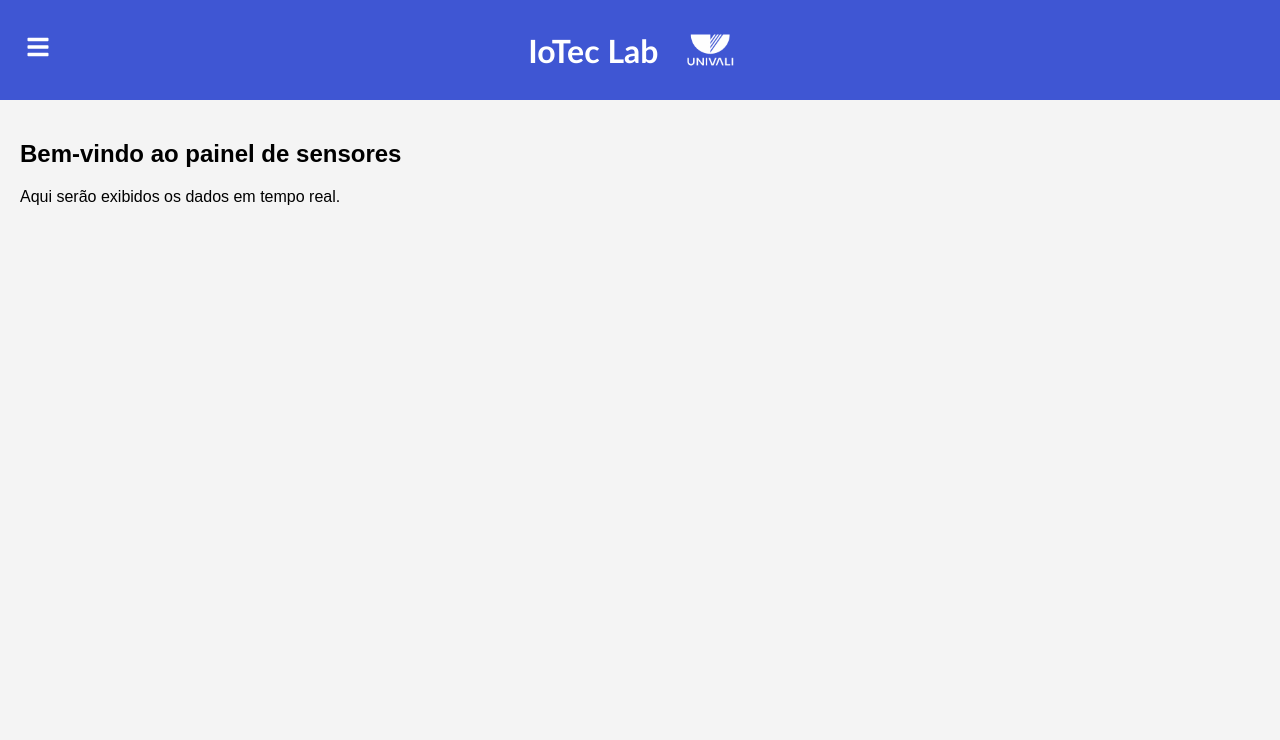
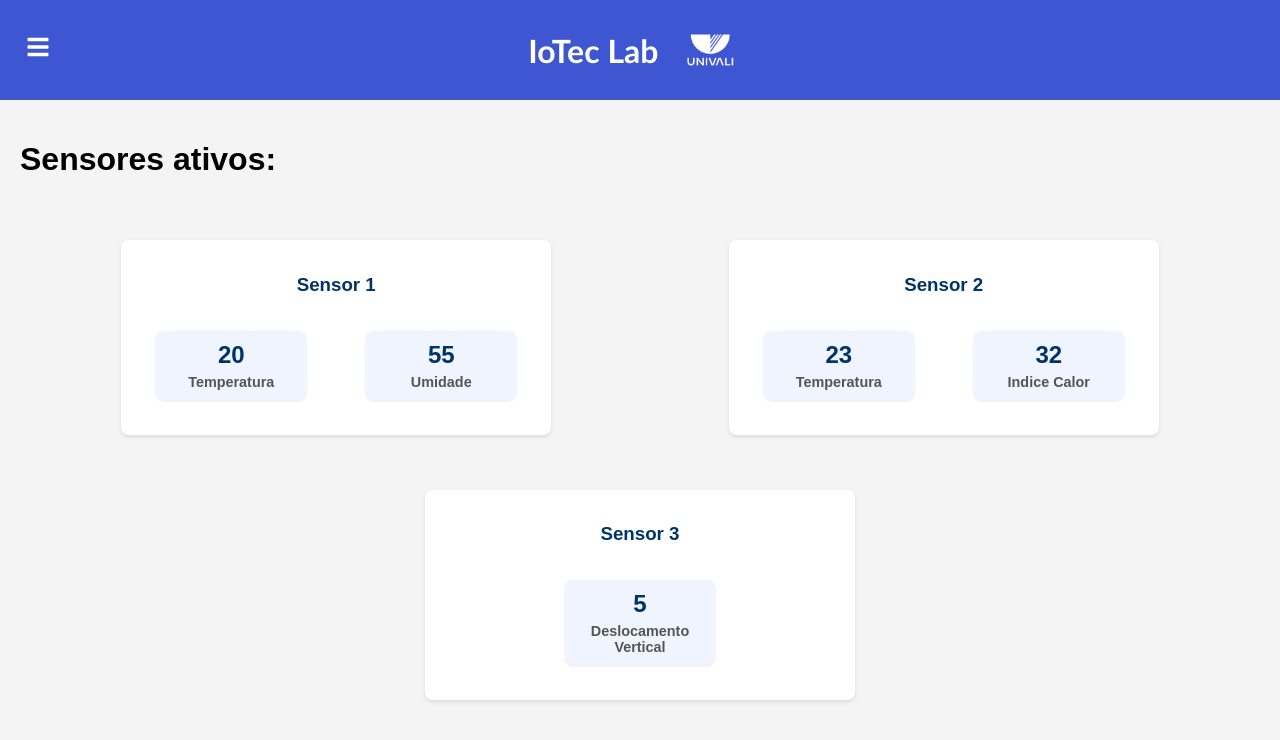
Before and after one commit to IoTec-Lab-Univali-Itajai/Site-IoTec-Sensores, a React (Create React App) app in the folder frontend/: page / in a window 1280 px wide. Shown: the top 740 px of the page. Built offline with nearby package versions, Linux system fonts and the light colour scheme.

Commit message:
atualizacoes-frontend

```diff
--- a/frontend/src/App.css
+++ b/frontend/src/App.css
@@ -27,3 +27,11 @@ body {
   main {
     padding: 20px;
   }
+
+  .cards-container {
+    display: flex;
+    flex-wrap: wrap;           /* Permite quebrar linha */
+    justify-content: flex-start; /* Alinha tudo à esquerda */
+    gap: 15px;                 /* Espaçamento entre os cards */
+    padding: 20px;
+  }
--- a/frontend/src/App.js
+++ b/frontend/src/App.js
@@ -1,15 +1,28 @@
 import React from 'react';
 import './App.css';
 import Header from './components/Header';
+import CardSensor from './components/CardSensor';
 
 function App() {
+
+  const sensores = [
+    { id: 1, nome: 'Sensor 1', dados: { temperatura: 20, umidade: 55 } },
+    { id: 2, nome: 'Sensor 2', dados: { temperatura: 23, indice_calor: 32 } },
+    { id: 3, nome: 'Sensor 3', dados: { deslocamento_vertical: 5 } },
+    // Adicione mais sensores
+  ];
+
   return (
     <div className="App">
       <Header />
 
       <main>
-        <h2>Bem-vindo ao painel de sensores</h2>
-        <p>Aqui serão exibidos os dados em tempo real.</p>
+        <h1>Sensores ativos: </h1>
+        <div className="cards-container">
+          {sensores.map(sensor => (
+            <CardSensor key={sensor.id} nome={sensor.nome} dados={sensor.dados} />
+          ))}
+        </div>
       </main>
     </div>
   );
--- /dev/null
+++ b/frontend/src/components/CardSensor.css
@@ -0,0 +1,58 @@
+.chart-container {
+    width: 90%;
+    max-width: 400px;       /* Limita a largura máxima */
+    max-height: 350px;      /* Limita a altura máxima */
+    overflow-y: auto;       /* Barra de rolagem vertical se ultrapassar max-height */
+    margin: 20px auto;
+    padding: 15px;
+    background-color: white;
+    border-radius: 8px;
+    box-shadow: 0 2px 4px rgba(0,0,0,0.1);
+  }
+
+  .sensor-chart {
+    display: flex;
+    justify-content: space-around;
+    align-items: center;
+    gap: 20px;
+    flex-wrap: wrap;
+  }
+
+  .sensor-chart-item {
+    background-color: #f0f4ff;
+    border-radius: 8px;
+    padding: 10px 15px;
+    min-width: 70px;
+    max-width: 120px;      /* limite máximo da largura */
+    max-height: 140px;     /* limite máximo da altura */
+    text-align: center;
+    box-shadow: 0 1px 3px rgba(0,0,0,0.1);
+
+    display: flex;
+    flex-direction: column;
+    justify-content: center;
+  }
+
+  .sensor-chart-item h1 {
+    margin: 0;
+    font-size: 1.5rem;     /* diminui um pouco o texto */
+    color: #003366;
+    word-wrap: break-word; /* quebra texto grande se houver */
+    max-height: 3.6rem;    /* limita a altura do texto */
+    overflow: hidden;      /* esconde o que ultrapassar */
+  }
+
+  .sensor-chart-item p {
+    margin: 5px 0 0 0;
+    font-weight: 600;
+    color: #555;
+    text-transform: capitalize;
+    font-size: 0.9rem;     /* deixa o texto menor */
+    word-wrap: break-word;
+  }
+
+  h3 {
+    margin-bottom: 15px;
+    color: #003366;
+    text-align: center;
+  }
--- a/frontend/src/components/cardSensor.js
+++ b/frontend/src/components/cardSensor.js
@@ -0,0 +1,23 @@
+import React from 'react';
+import './CardSensor.css';
+
+function CardSensor({ nome, dados }) {
+  return (
+    <div className="chart-container">
+      <h3>{nome}</h3>
+
+      <div className="sensor-chart">
+        {Object.entries(dados).map(([tipo, valor]) => (
+          <div key={tipo} className="chart-container sensor-chart-item">
+            <div className="conteudo">
+              <h1>{valor === null ? 'N/A' : valor}</h1>
+              <p>{tipo.replace(/_/g, ' ')}</p>
+            </div>
+          </div>
+        ))}
+      </div>
+    </div>
+  );
+}
+
+export default CardSensor;
```
Also changed, not shown: frontend/public/Captura de tela 2025-07-16 160617.png (added), frontend/src/components/adminLogin.js (deleted).
